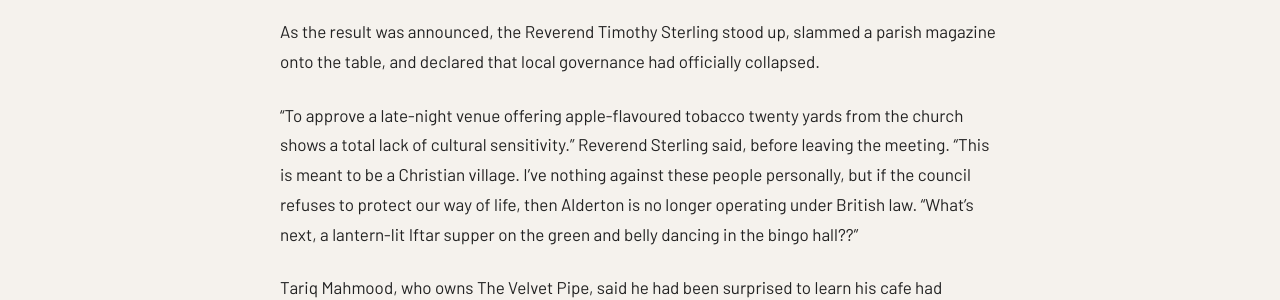
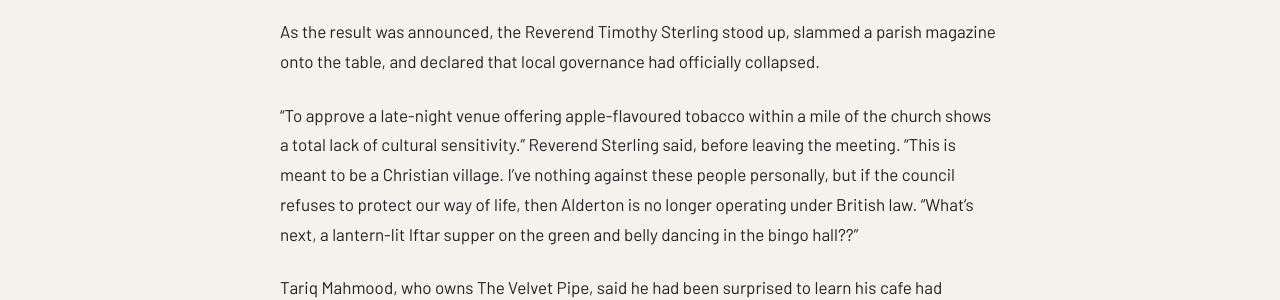
Before and after one commit to matt-palmer999/britishpatriots, a Jekyll site: the page built from _posts/2026-08-21-vicar-shisha-lounge.md, in a window 1280 px wide. Shown: the part 802-1102 px from the top of the page. Built offline with Jekyll 4.4.1, drawn with Linux system fonts in a browser that asks for light colours; some web fonts are replaced.

Commit message:
Update 2026-08-21-vicar-shisha-lounge.md

```diff
--- a/_posts/2026-08-21-vicar-shisha-lounge.md
+++ b/_posts/2026-08-21-vicar-shisha-lounge.md
@@ -10,7 +10,7 @@ The Alderton Parish Council approved a late-night licence for The Velvet Pipe, a
 
 As the result was announced, the Reverend Timothy Sterling stood up, slammed a parish magazine onto the table, and declared that local governance had officially collapsed.
 
-"To approve a late-night venue offering apple-flavoured tobacco twenty yards from the church shows a total lack of cultural sensitivity." Reverend Sterling said, before leaving the meeting. "This is meant to be a Christian village. I've nothing against these people personally, but if the council refuses to protect our way of life, then Alderton is no longer operating under British law. "What's next, a lantern-lit Iftar supper on the green and belly dancing in the bingo hall??"
+"To approve a late-night venue offering apple-flavoured tobacco within a mile of the church shows a total lack of cultural sensitivity." Reverend Sterling said, before leaving the meeting. "This is meant to be a Christian village. I've nothing against these people personally, but if the council refuses to protect our way of life, then Alderton is no longer operating under British law. "What's next, a lantern-lit Iftar supper on the green and belly dancing in the bingo hall??"
 
 Tariq Mahmood, who owns The Velvet Pipe, said he had been surprised to learn his cafe had triggered a constitutional crisis. His father ran the bakery that previously occupied the same building, from 1985 until his retirement, and Mahmood himself attended the primary school two streets away. "Look, I just want to sell herbal shisha, mint tea and baklava to people who want a quiet sit-down after 8pm," he said. "I didn't realise opening a cafe meant seceding from the United Kingdom. If the Reverend wants to pop in for a chamomile tea and have a go on the mango shisha to calm his nerves, then he would be very welcome."
 
```
